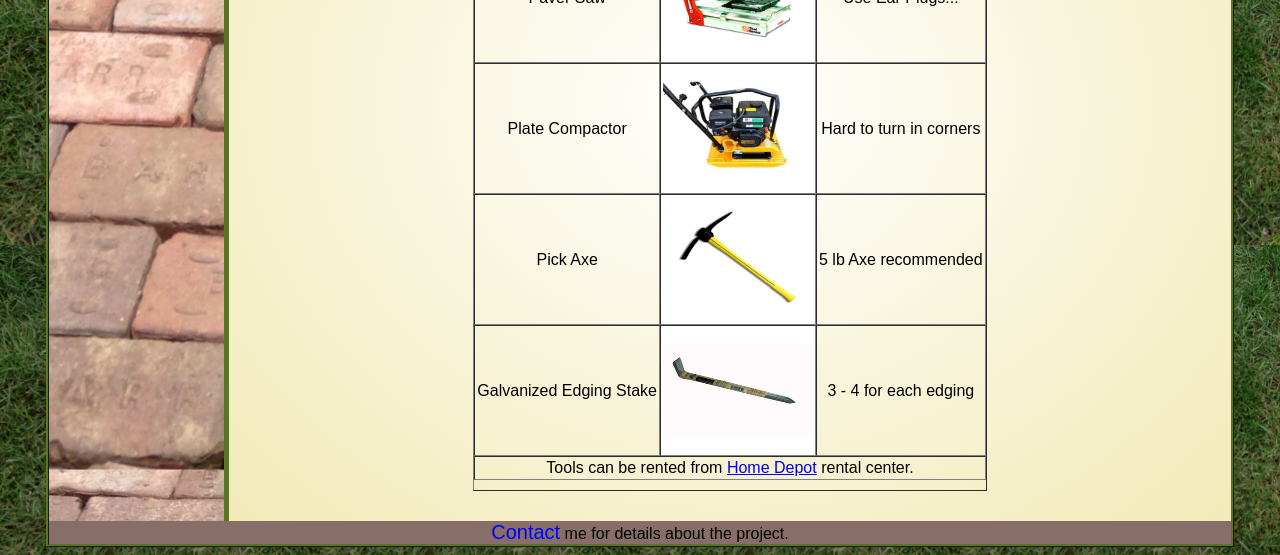
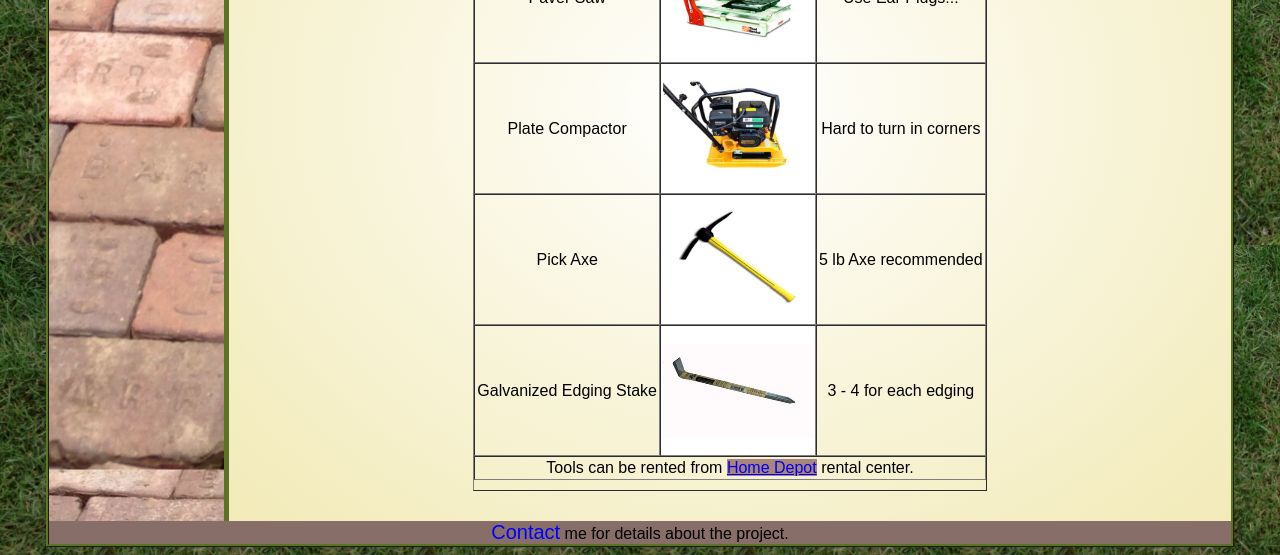
Before and after one commit to shelleydogra/BrickPavementProject, a plain HTML site: page tools.html in a window 1280 px wide. In both pictures the pointer is over the link "Home Depot". Shown: the part 441-996 px from the top of the page. Drawn offline with Linux system fonts and the light colour scheme.

Commit message:
table <link> decorated in css

```diff
--- a/style.css
+++ b/style.css
@@ -20,9 +20,6 @@ HARD BRICK       --> #90544A
 	color: #5A7324;
 	text-transform: uppercase;
 }
-
-
-
 
 
 
@@ -158,6 +155,7 @@ nav {
     }
 
 
+
 .contentBox img {
 
 	width: 30%; height: 25%;
@@ -216,6 +214,12 @@ caption {
 table tr:td {
 	height: 50px;
 }
+
+table a:hover {
+	background-color: #A88680;
+
+}
+
 table thead {
 	text-transform: uppercase;
 }
```
Also changed, not shown: materials.html (+5 -8 lines).
